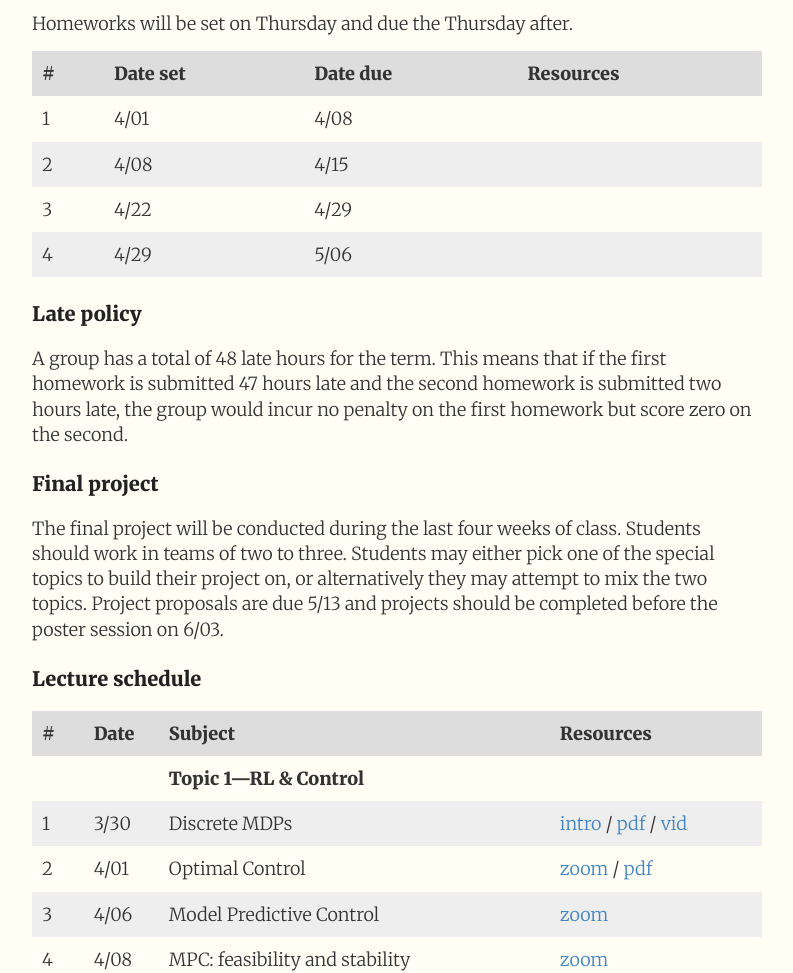
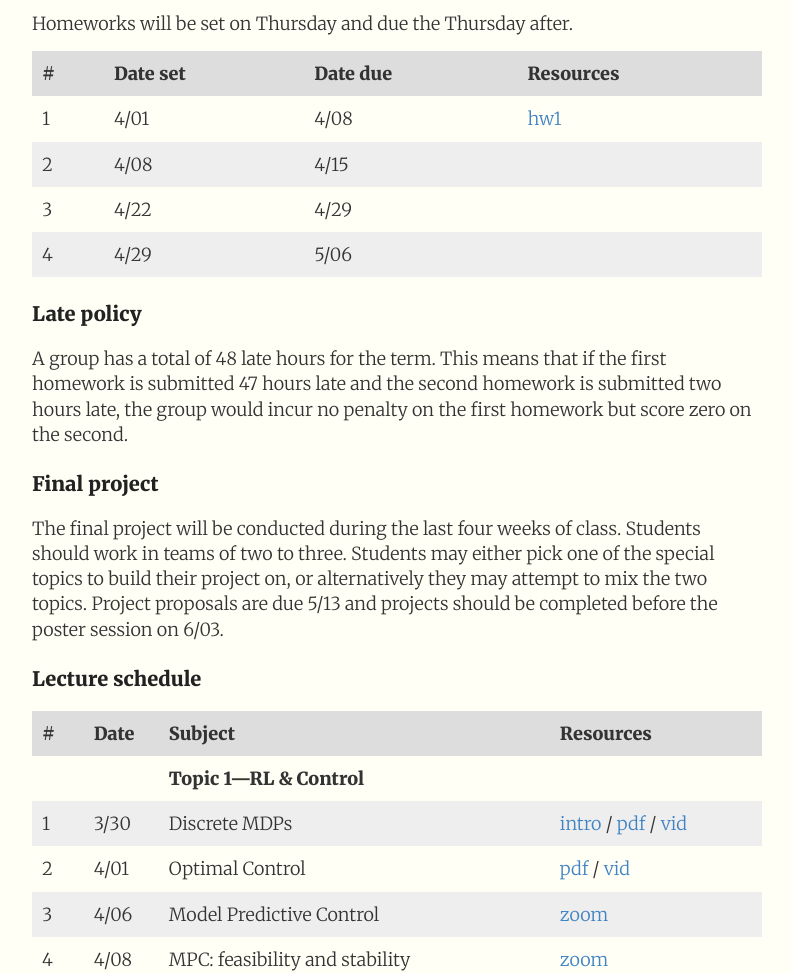
Before and after one commit to 1five9/1five9.github.io, a Jekyll site: the page built from index.md, in a window 1280 px wide and 1400 px high, scrolled down 1349 px. Shown: the part 153-1126 px from the top of the window, without its empty margins (243-1036 px from the left). Built offline with Jekyll 4.4.1, drawn with Linux system fonts in a browser that asks for light colours.

Commit message:
adding HW1 and Lecture #2

```diff
--- a/index.md
+++ b/index.md
@@ -55,7 +55,7 @@ Homeworks will be set on Thursday and due the Thursday after.
 
 | #    | Date set        | Date due	  	  | Resources              |
 | ----------- | --------------- | --------------- | ---------------------- |
-| 1  | 4/01     | 4/08    |  |
+| 1  | 4/01     | 4/08    | [hw1](https://1five9.github.io/hw/h1.zip) |
 | 2  | 4/08     | 4/15    |  |
 | 3  | 4/22     | 4/29    |  |
 | 4  | 4/29     | 5/06    |  |
@@ -74,7 +74,7 @@ The final project will be conducted during the last four weeks of class. Student
 | -- | --------- | -------------------------------------- | ---------------------- |
 |    |           | **Topic 1—RL & Control**              |  |
 | 1  | 3/30      | Discrete MDPs        	    	      | [intro](https://1five9.github.io/slides/intro.pdf) / [pdf](https://1five9.github.io/slides/control/Lecture_1_MDPs.pdf) / [vid](https://caltech.zoom.us/rec/share/VR3fwwu9QeALQ80dRtIghSqzpnkpAOpF_bwePNoBSnBzRxzgNN3uV4OdzvmBe8VE.ftHclybplbeeU0_s?startTime=1617141230000) |
-| 2  | 4/01      | Optimal Control       	              | [zoom](https://caltech.zoom.us/j/83968752246) / [pdf](https://1five9.github.io/slides/control/Lecture_2_OCPs.pdf)| |
+| 2  | 4/01      | Optimal Control       	              | [pdf](https://1five9.github.io/slides/control/Lecture_2_OCPs.pdf) / [vid](https://caltech.zoom.us/rec/share/v32Tbod7kDVVatTJO9u4LPjtuKYY1ffxIYMx77NvU3LPcjzvJfBMcr06K9vMkg6p.NbAhirdzWsEf9pE6?startTime=1617312887000)| |
 | 3  | 4/06      | Model Predictive Control               | [zoom](https://caltech.zoom.us/j/83968752246) | |
 | 4  | 4/08      | MPC: feasibility and stability         | [zoom](https://caltech.zoom.us/j/83968752246) | |
 | 5  | 4/13      | Learning MPC 				          | [zoom](https://caltech.zoom.us/j/83968752246) | |
```
Also changed, not shown: 2 other files.
